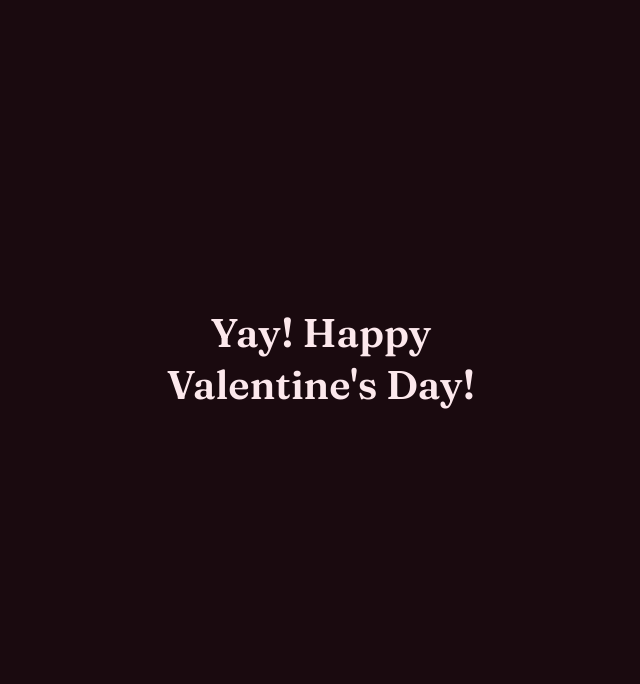
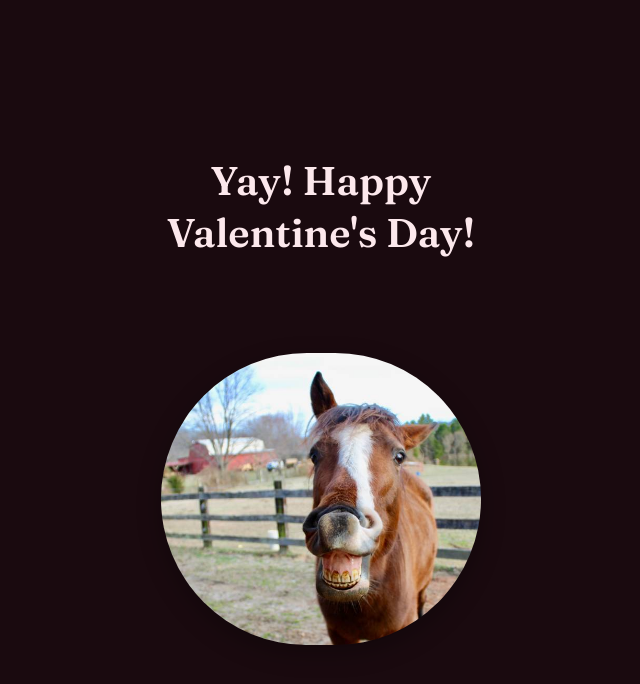
Before and after one commit to ama3125/VDay2026, a plain HTML site: page index.html in a window 1280 px wide. Both pictures are taken after a click on the button "Yes". Shown: the whole page, without its empty margins (319-959 px from the left). Drawn offline with Linux system fonts and the light colour scheme.

Commit message:
Horse image

```diff
--- a/index.html
+++ b/index.html
@@ -17,6 +17,7 @@
       <button type="button" class="btn btn-no" id="no">No</button>
     </div>
     <p class="response hidden" id="response"></p>
+    <img src="images/happy_horse.jpg" alt="Happy horse" class="horse-image hidden" id="horseImage">
   </main>
   <script src="script.js"></script>
 </body>
--- a/script.js
+++ b/script.js
@@ -25,6 +25,7 @@
     question.textContent = 'Yay! Happy Valentine\'s Day!';
     buttons.classList.add('hidden');
     responseEl.classList.add('hidden');
+    document.getElementById('horseImage').classList.remove('hidden');
   });
 
   noBtn.addEventListener('mouseenter', function () {
--- a/styles.css
+++ b/styles.css
@@ -108,6 +108,23 @@ body {
   animation: fadeIn 0.4s ease;
 }
 
+.horse-image {
+  display: block;
+  max-width: 100%;
+  width: 320px;
+  margin: 2rem auto 0;
+  border-radius: var(--radius);
+  box-shadow: 0 8px 24px rgba(0, 0, 0, 0.3);
+}
+
+.horse-image.hidden {
+  display: none;
+}
+
+.horse-image:not(.hidden) {
+  animation: fadeIn 0.5s ease;
+}
+
 @keyframes fadeIn {
   from { opacity: 0; transform: translateY(-8px); }
   to { opacity: 1; transform: translateY(0); }
```
Also changed, not shown: images/happy_horse.jpg (added).
